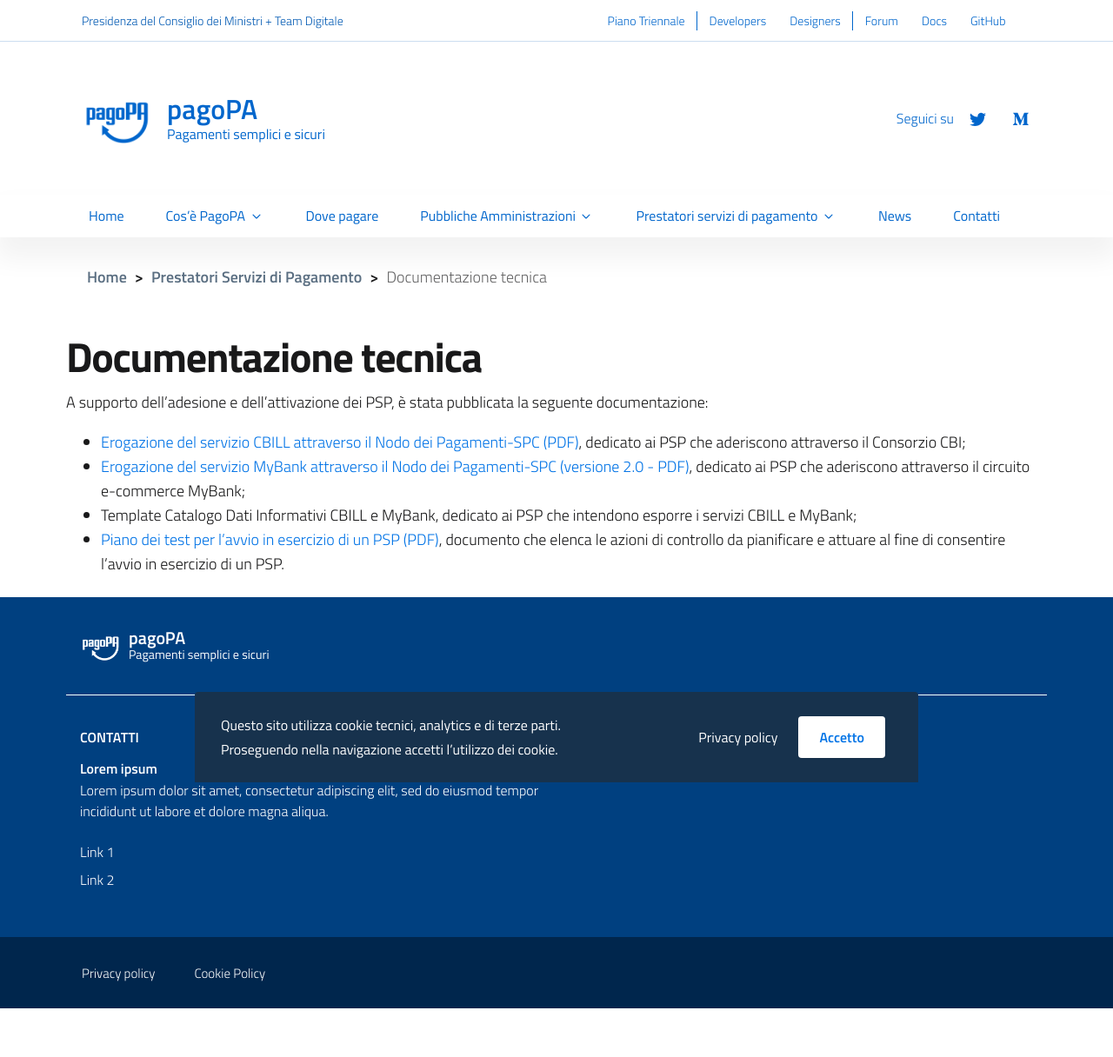
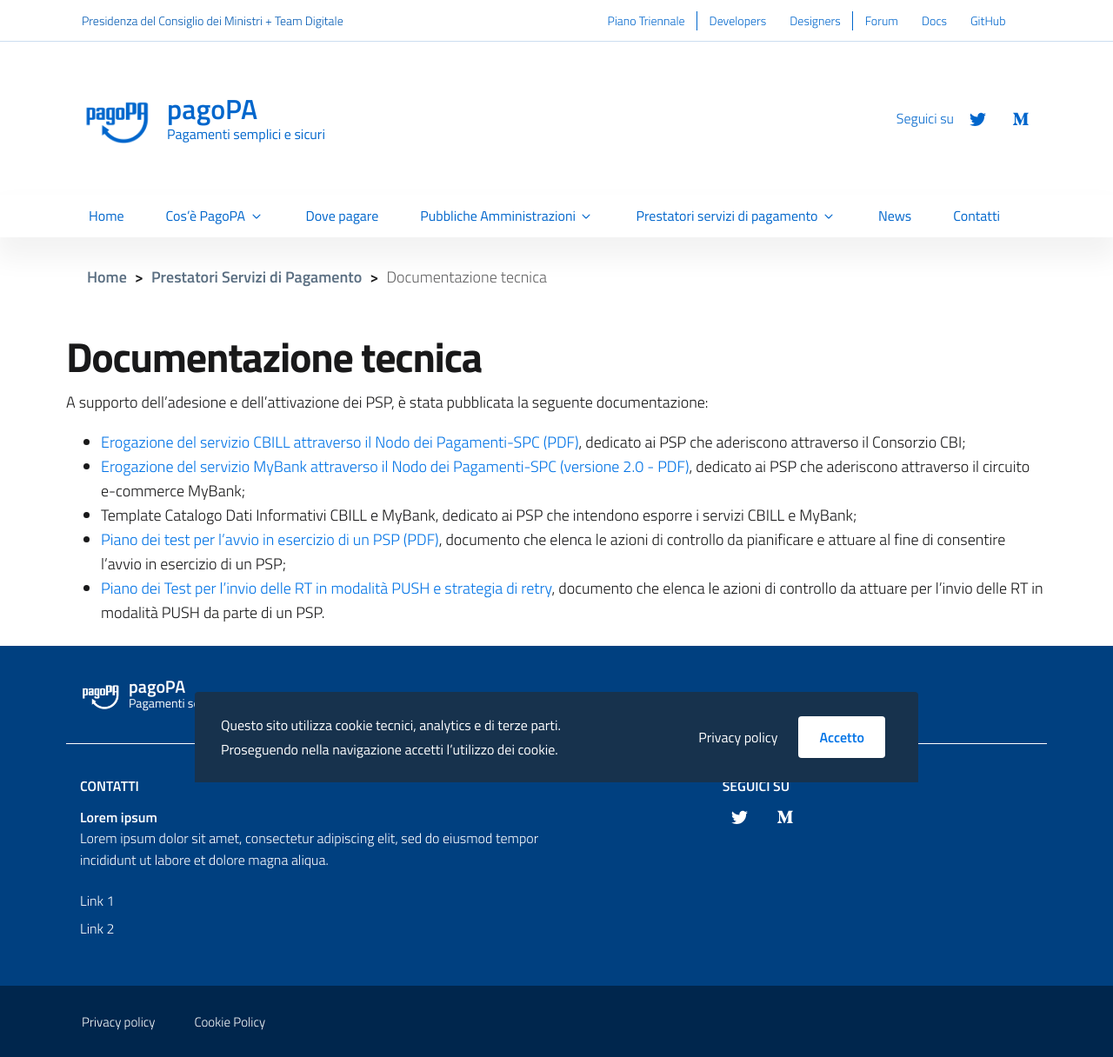
Before and after one commit to pagopa/site-pagopa.gov.it, a Jekyll site: the page built from it/prestatori-servizi-di-pagamento-documentazione-tecnica.md, in a window 1280 px wide. Shown: the whole page at 87% size. Built offline with Jekyll 4.4.1, drawn with Linux system fonts in a browser that asks for light colours; before the commit the page ends 1160 px from its top, so only the background shows below that.

Commit message:
Update prestatori-servizi-di-pagamento-documentazione-tecnica.md

```diff
--- a/it/prestatori-servizi-di-pagamento-documentazione-tecnica.md
+++ b/it/prestatori-servizi-di-pagamento-documentazione-tecnica.md
@@ -16,4 +16,5 @@
 * [Erogazione del servizio CBILL attraverso il Nodo dei Pagamenti-SPC (PDF)](https://github.com/italia/lg-pagopa-docs/blob/master/documentazione_tecnica_collegata/psp/adesione_psp_cbill_1_1_0.pdf), dedicato ai PSP che aderiscono attraverso il Consorzio CBI;
 * [Erogazione del servizio MyBank attraverso il Nodo dei Pagamenti-SPC (versione 2.0 - PDF)](https://github.com/italia/lg-pagopa-docs/blob/master/documentazione_tecnica_collegata/psp/adesione_psp_mybank_v_2.0.pdf), dedicato ai PSP che aderiscono attraverso il circuito e-commerce MyBank;
 * Template Catalogo Dati Informativi CBILL e MyBank, dedicato ai PSP che intendono esporre i servizi CBILL e MyBank;
-* [Piano dei test per l'avvio in esercizio di un PSP (PDF)](https://github.com/italia/lg-pagopa-docs/blob/master/documentazione_tecnica_collegata/psp/piano_test_avvio_psp_giugno2018.pdf), documento che elenca le azioni di controllo da pianificare e attuare al fine di consentire l'avvio in esercizio di un PSP.
+* [Piano dei test per l'avvio in esercizio di un PSP (PDF)](https://github.com/italia/lg-pagopa-docs/blob/master/documentazione_tecnica_collegata/psp/piano_test_avvio_psp_giugno2018.pdf), documento che elenca le azioni di controllo da pianificare e attuare al fine di consentire l'avvio in esercizio di un PSP;
+* [Piano dei Test per l'invio delle RT in modalità PUSH  e strategia di retry](https://github.com/italia/lg-pagopa-docs/blob/master/documentazione_tecnica_collegata/psp/Piano_test_RT_PUSH_PSP_v1.0.docx), documento che elenca le azioni di controllo da attuare per l'invio delle RT in modalità PUSH da parte di un PSP.
```
